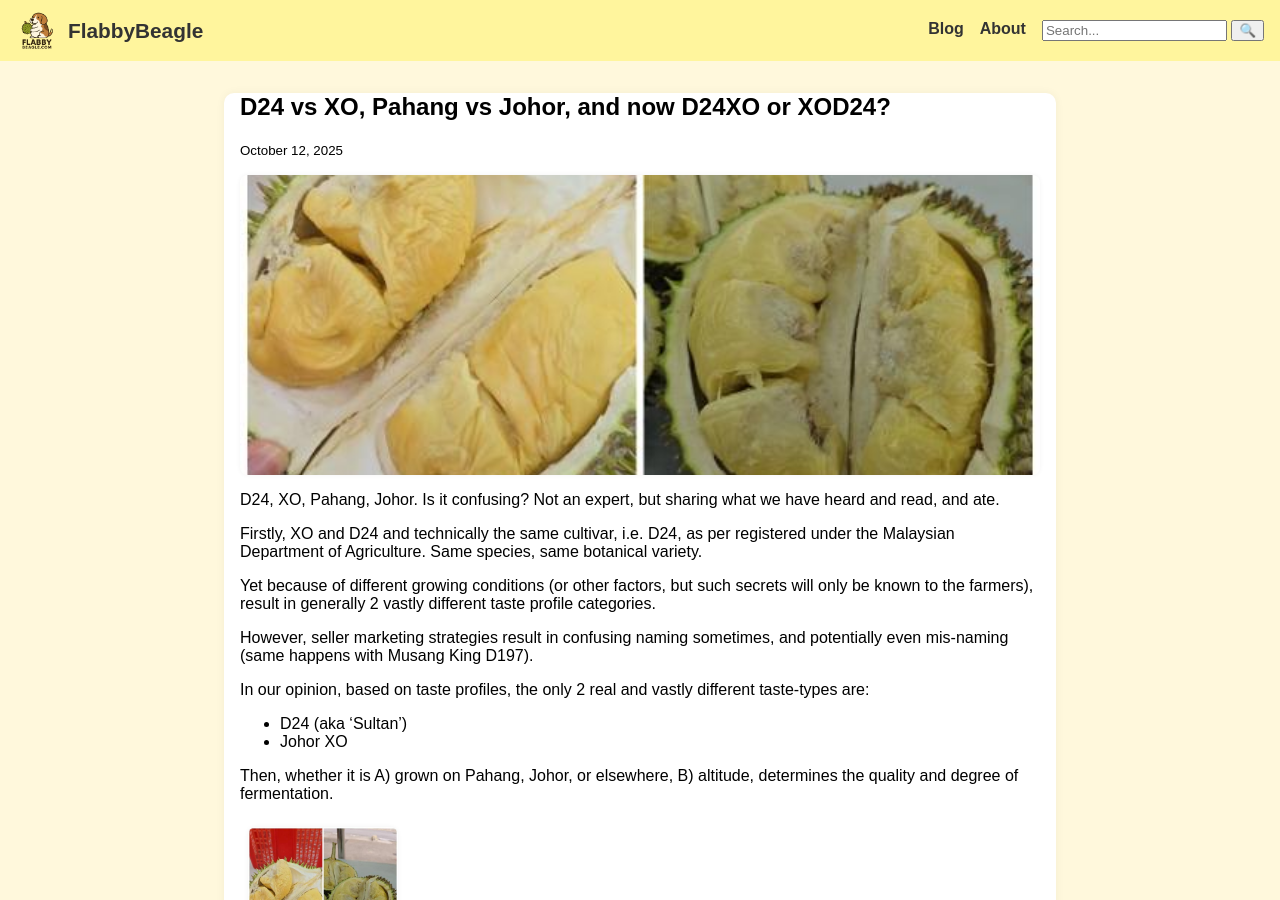
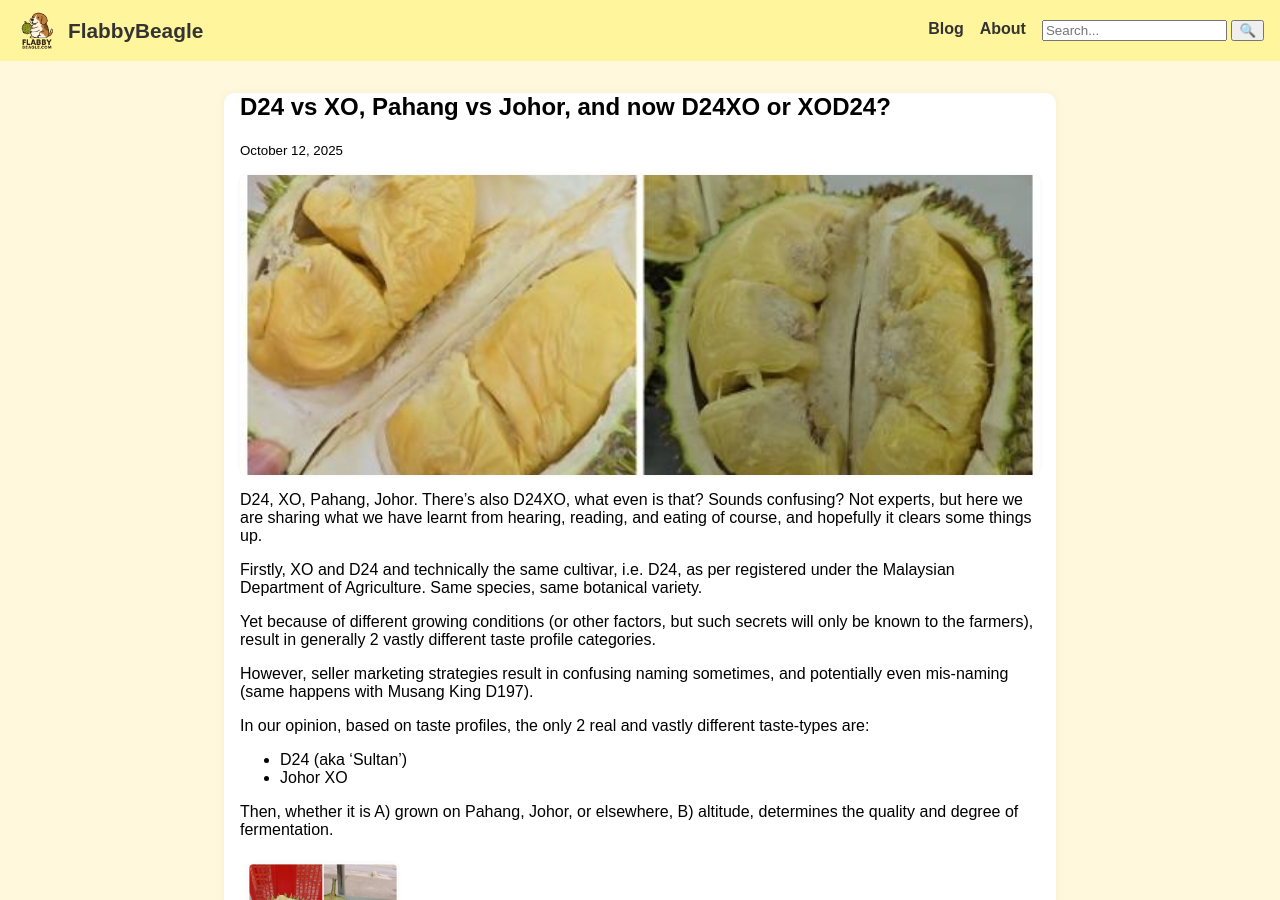
Before and after one commit to yensan57/flabbybeagle, a Jekyll site: the page built from _posts/2025-10-12-pahang-johor-d24-xo.md, in a window 1280 px wide and 900 px high. Built offline with Jekyll 4.4.1, drawn with Linux system fonts in a browser that asks for light colours.

Commit message:
Update 2025-10-12-pahang-johor-d24-xo.md

```diff
--- a/_posts/2025-10-12-pahang-johor-d24-xo.md
+++ b/_posts/2025-10-12-pahang-johor-d24-xo.md
@@ -5,7 +5,7 @@
 thumbnail: /assets/images/2025-10-12/d24_xo_photo_collage_small.jpg
 ---
 
-D24, XO, Pahang, Johor. Is it confusing? Not an expert, but sharing what we have heard and read, and ate.
+D24, XO, Pahang, Johor. There's also D24XO, what even is that? Sounds confusing? Not experts, but here we are sharing what we have learnt from hearing, reading, and eating of course, and hopefully it clears some things up.
 
 Firstly, XO and D24 and technically the same cultivar, i.e. D24, as per registered under the Malaysian Department of Agriculture. Same species, same botanical variety.
 
```
